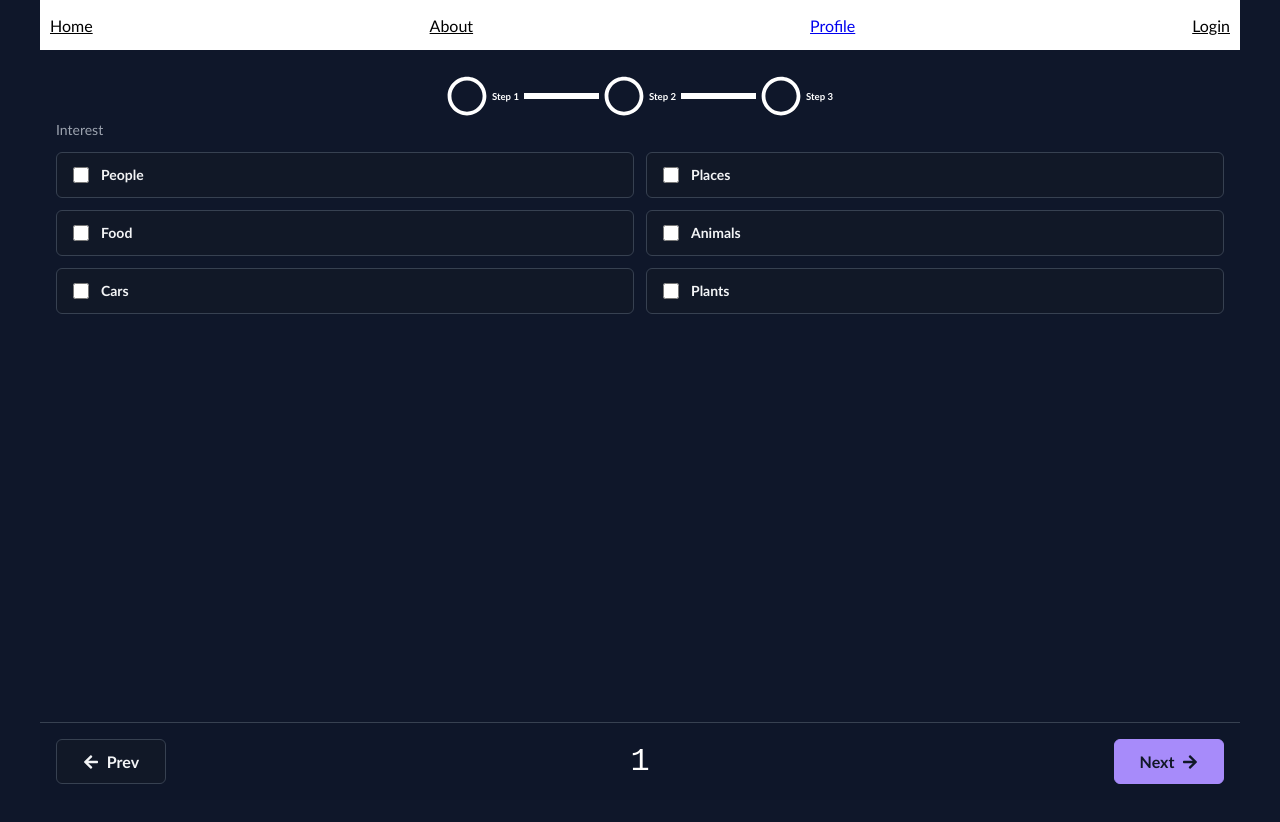
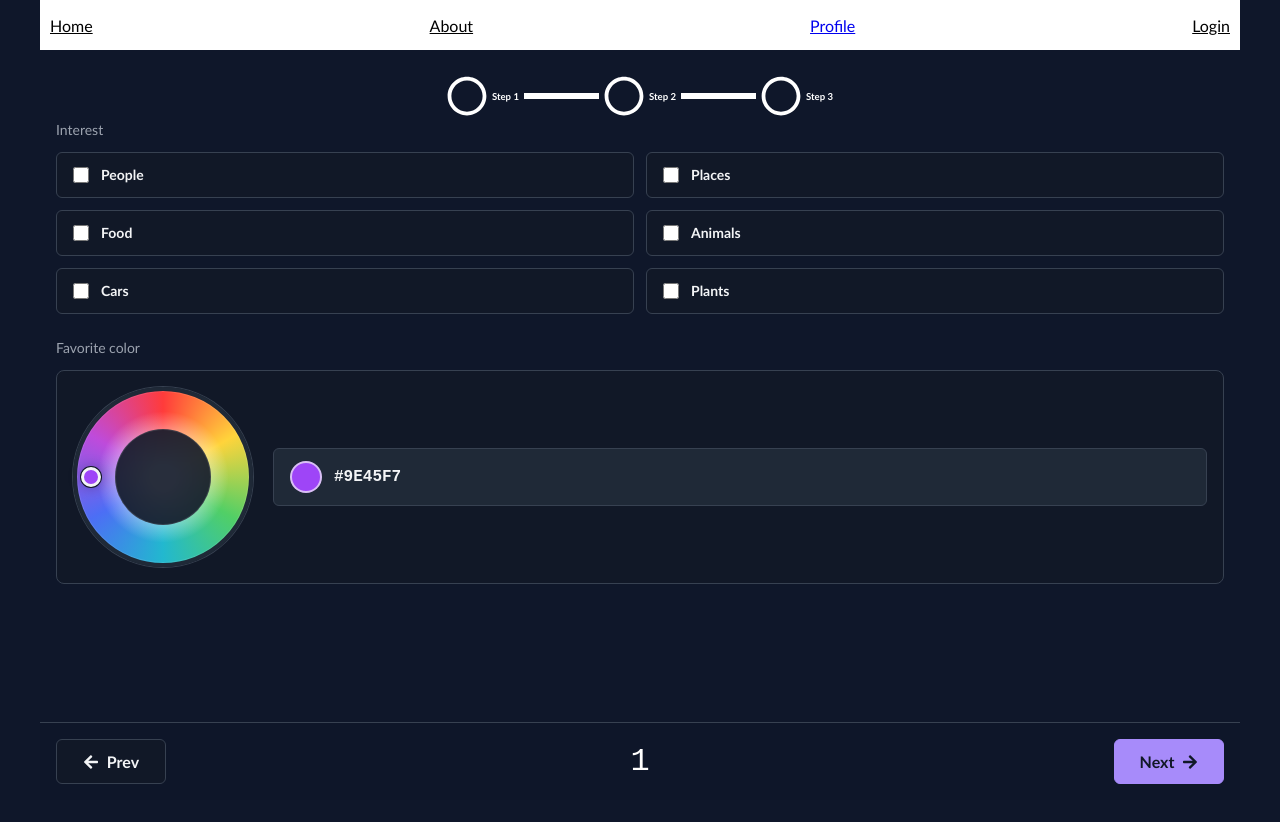
Before and after one commit to abrandon1999/exotic_life_FE, a React (Vite) app: page /profile in a window 1280 px wide. Shown: the top 822 px of the page. Built offline with nearby package versions, Linux system fonts and the light colour scheme.

Commit message:
profleComponent: create ColorSelection component using AI

```diff
--- /dev/null
+++ b/src/components/ColorSelection.module.css
@@ -0,0 +1,125 @@
+.container {
+  width: 100%;
+  margin-top: 0.25rem;
+  margin-bottom: 1.5rem;
+  font-size: 0.875rem;
+  line-height: 1.25rem;
+}
+
+.label {
+  display: block;
+  margin-bottom: 0.75rem;
+  color: rgba(156, 163, 175, 1);
+}
+
+.picker {
+  display: flex;
+  align-items: center;
+  gap: 1.25rem;
+  width: 100%;
+  border: 1px solid rgba(55, 65, 81, 1);
+  border-radius: 0.5rem;
+  background-color: rgba(17, 24, 39, 1);
+  padding: 1rem;
+}
+
+.wheel {
+  position: relative;
+  width: min(48vw, 180px);
+  height: min(48vw, 180px);
+  flex: 0 0 auto;
+  border: 4px solid rgba(31, 41, 55, 1);
+  border-radius: 50%;
+  background:
+    radial-gradient(circle, rgba(255, 255, 255, 1) 0 10%, rgba(255, 255, 255, 0) 54%),
+    conic-gradient(
+      from 0deg,
+      #ff3b3b,
+      #ffd43b,
+      #51cf66,
+      #22b8cf,
+      #4c6ef5,
+      #be4bdb,
+      #ff3b3b
+    );
+  box-shadow:
+    inset 0 0 0 1px rgba(243, 244, 246, 0.1),
+    0 0 0 1px rgba(55, 65, 81, 1);
+  cursor: crosshair;
+  touch-action: none;
+}
+
+.wheel::after {
+  position: absolute;
+  inset: 22%;
+  border-radius: 50%;
+  background-color: rgba(17, 24, 39, 0.9);
+  box-shadow: inset 0 0 0 1px rgba(243, 244, 246, 0.12);
+  content: "";
+}
+
+.wheel:hover,
+.wheel:focus-visible {
+  border-color: rgba(167, 139, 250, 1);
+  box-shadow:
+    inset 0 0 0 1px rgba(243, 244, 246, 0.1),
+    0 0 0 2px rgba(167, 139, 250, 0.24);
+  outline: none;
+}
+
+.marker {
+  position: absolute;
+  top: var(--marker-y);
+  left: var(--marker-x);
+  z-index: 1;
+  width: 1.25rem;
+  height: 1.25rem;
+  border: 3px solid rgba(243, 244, 246, 1);
+  border-radius: 50%;
+  background-color: var(--selected-color);
+  box-shadow:
+    0 0 0 1px rgba(17, 24, 39, 1),
+    0 0 14px rgba(0, 0, 0, 0.32);
+  transform: translate(-50%, -50%);
+}
+
+.selection {
+  display: flex;
+  min-width: 0;
+  flex: 1;
+  align-items: center;
+  gap: 0.75rem;
+  border: 1px solid rgba(55, 65, 81, 1);
+  border-radius: 0.375rem;
+  background-color: rgba(31, 41, 55, 1);
+  padding: 0.75rem 1rem;
+}
+
+.swatch {
+  width: 2rem;
+  height: 2rem;
+  flex: 0 0 auto;
+  border: 2px solid rgba(243, 244, 246, 0.7);
+  border-radius: 50%;
+}
+
+.value {
+  overflow: hidden;
+  color: rgba(243, 244, 246, 1);
+  font-family: monospace;
+  font-size: 1rem;
+  font-weight: 700;
+  text-overflow: ellipsis;
+  white-space: nowrap;
+}
+
+@media (max-width: 520px) {
+  .picker {
+    flex-direction: column;
+    align-items: stretch;
+  }
+
+  .wheel {
+    align-self: center;
+  }
+}
--- /dev/null
+++ b/src/components/ColorSelection.tsx
@@ -0,0 +1,109 @@
+import { type CSSProperties, type PointerEvent, useState } from "react";
+import styles from "./ColorSelection.module.css";
+
+const SATURATION = 92;
+const LIGHTNESS = 62;
+const MARKER_RADIUS = 42;
+
+export default function ColorSelection() {
+  const [hue, setHue] = useState(270);
+  const selectedColor = hslToHex(hue, SATURATION, LIGHTNESS);
+  const markerAngle = ((hue - 90) * Math.PI) / 180;
+  const markerX = 50 + Math.cos(markerAngle) * MARKER_RADIUS;
+  const markerY = 50 + Math.sin(markerAngle) * MARKER_RADIUS;
+
+  const wheelStyle = {
+    "--marker-x": `${markerX}%`,
+    "--marker-y": `${markerY}%`,
+    "--selected-color": selectedColor,
+  } as CSSProperties;
+
+  function handlePointer(event: PointerEvent<HTMLButtonElement>) {
+    const rect = event.currentTarget.getBoundingClientRect();
+    const centerX = rect.left + rect.width / 2;
+    const centerY = rect.top + rect.height / 2;
+    const angle = Math.atan2(event.clientY - centerY, event.clientX - centerX);
+    const nextHue = Math.round(((angle * 180) / Math.PI + 90 + 360) % 360);
+
+    setHue(nextHue);
+  }
+
+  function handlePointerDown(event: PointerEvent<HTMLButtonElement>) {
+    event.currentTarget.setPointerCapture(event.pointerId);
+    handlePointer(event);
+  }
+
+  function handlePointerMove(event: PointerEvent<HTMLButtonElement>) {
+    if (event.currentTarget.hasPointerCapture(event.pointerId)) {
+      handlePointer(event);
+    }
+  }
+
+  return (
+    <div className={styles.container}>
+      <p className={styles.label}>Favorite color</p>
+      <div className={styles.picker}>
+        <button
+          type="button"
+          className={styles.wheel}
+          style={wheelStyle}
+          aria-label={`Selected color ${selectedColor}`}
+          onPointerDown={handlePointerDown}
+          onPointerMove={handlePointerMove}
+        >
+          <span className={styles.marker}></span>
+        </button>
+        <div className={styles.selection}>
+          <span
+            className={styles.swatch}
+            style={{ backgroundColor: selectedColor }}
+            aria-hidden="true"
+          ></span>
+          <span className={styles.value}>{selectedColor}</span>
+        </div>
+      </div>
+      <input type="hidden" name="favoriteColor" value={selectedColor} />
+    </div>
+  );
+}
+
+function hslToHex(hue: number, saturation: number, lightness: number) {
+  const s = saturation / 100;
+  const l = lightness / 100;
+  const c = (1 - Math.abs(2 * l - 1)) * s;
+  const x = c * (1 - Math.abs(((hue / 60) % 2) - 1));
+  const m = l - c / 2;
+  let red = 0;
+  let green = 0;
+  let blue = 0;
+
+  if (hue < 60) {
+    red = c;
+    green = x;
+  } else if (hue < 120) {
+    red = x;
+    green = c;
+  } else if (hue < 180) {
+    green = c;
+    blue = x;
+  } else if (hue < 240) {
+    green = x;
+    blue = c;
+  } else if (hue < 300) {
+    red = x;
+    blue = c;
+  } else {
+    red = c;
+    blue = x;
+  }
+
+  return [red, green, blue]
+    .map((channel) =>
+      Math.round((channel + m) * 255)
+        .toString(16)
+        .padStart(2, "0"),
+    )
+    .join("")
+    .toUpperCase()
+    .padStart(7, "#");
+}
--- a/src/components/ProfileContentTwo.tsx
+++ b/src/components/ProfileContentTwo.tsx
@@ -1,9 +1,11 @@
+import ColorSelection from "./ColorSelection";
 import InterestSelection from "./InterestSelection";
 
 export default function ProfileContentTwo() {
   return (
     <div>
       <InterestSelection />
+      <ColorSelection />
     </div>
   );
 }
```
